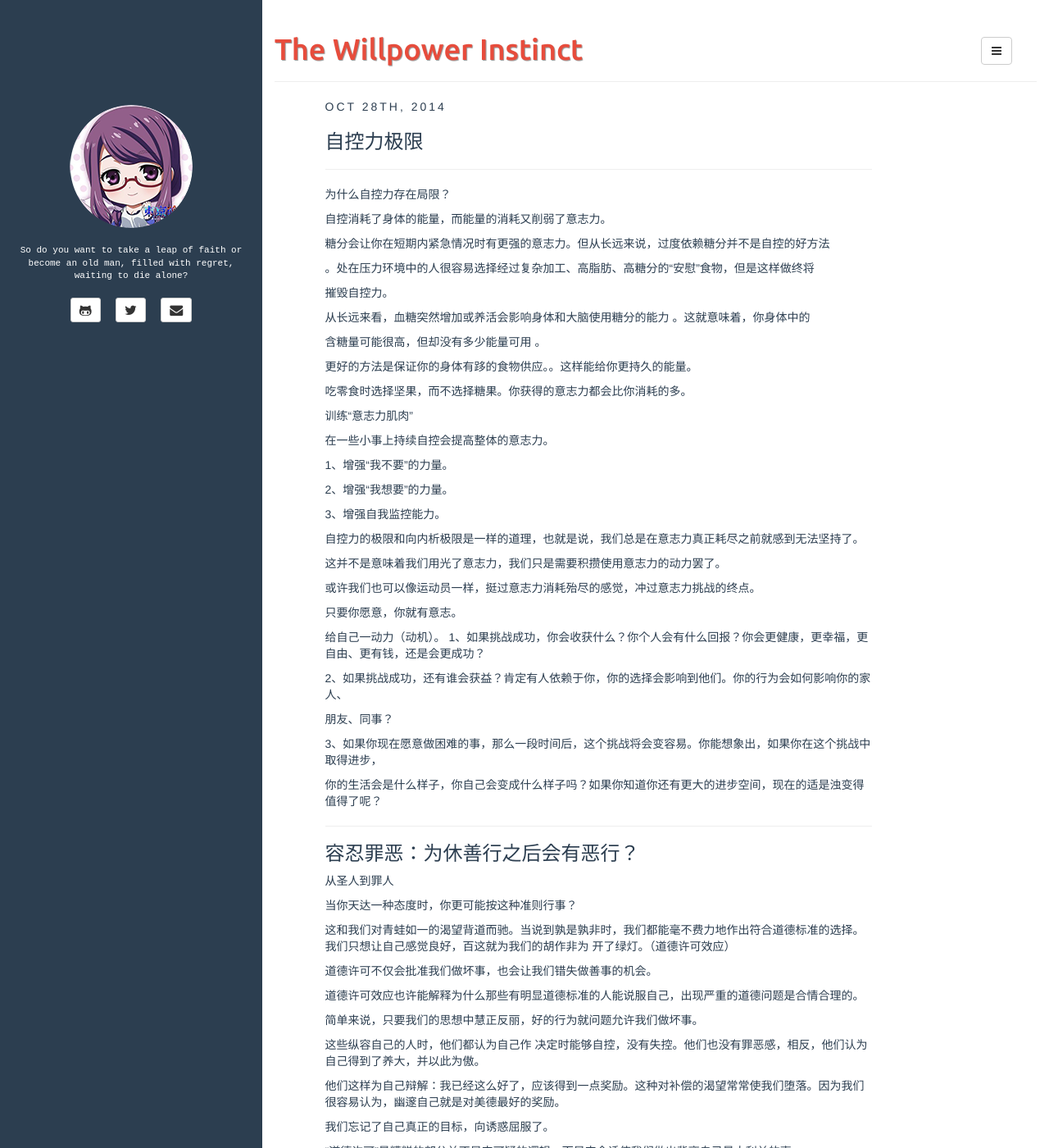
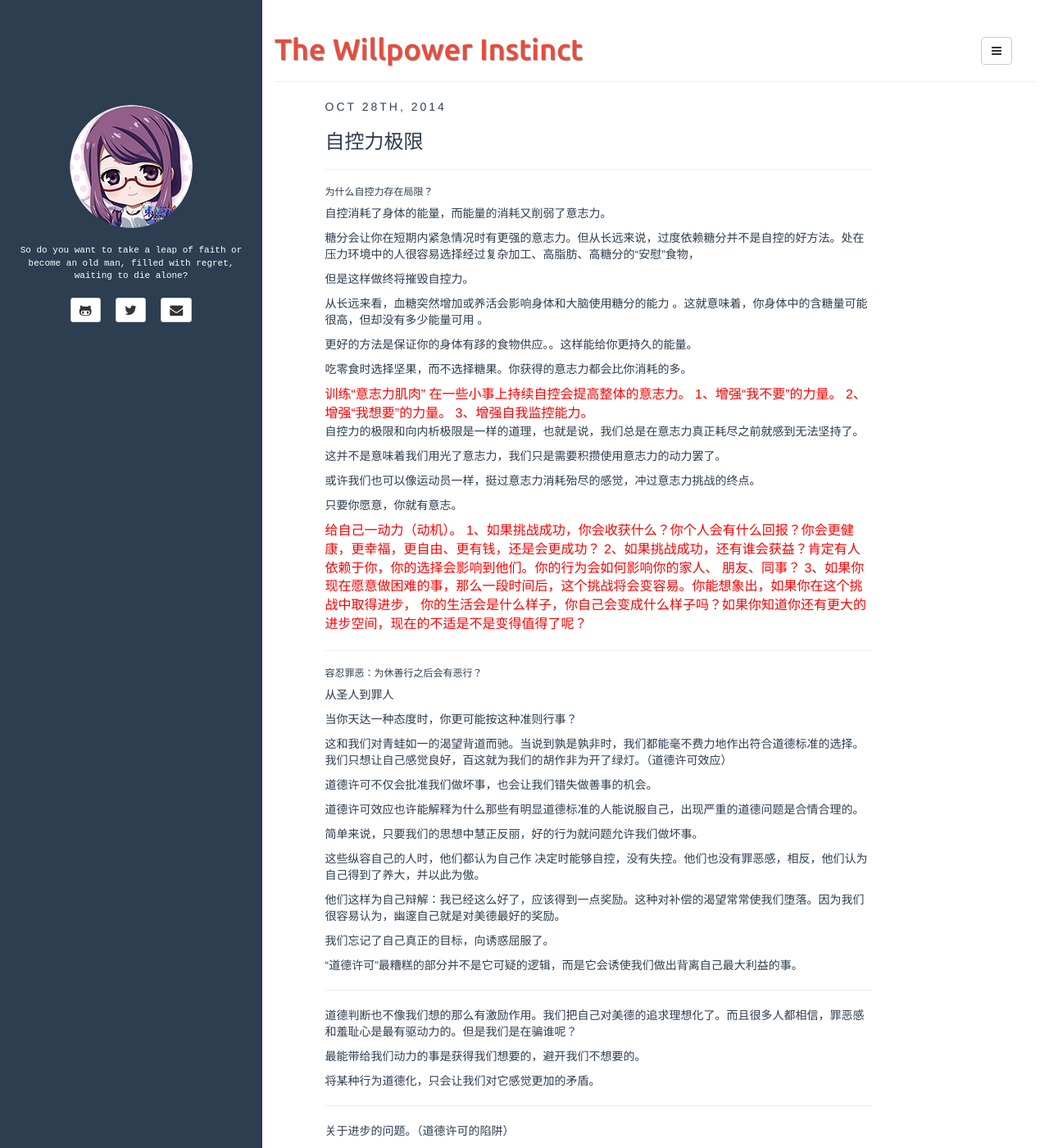
Before and after one commit to plusyu/plusyu.github.io, a Jekyll site: the page built from _posts/2014-10-28-willpower.md, in a window 1280 px wide and 1400 px high. Shown: the whole window at 82% size. Built offline with Jekyll 4.4.1, drawn with Linux system fonts in a browser that asks for light colours; some of the changed text lies outside the part shown.

Commit message:
modifi life

```diff
--- a/_posts/2014-10-28-willpower.md
+++ b/_posts/2014-10-28-willpower.md
@@ -9,25 +9,21 @@ description: 自控力
 <h3>自控力极限</h3>
 
 ---------------------------------------------------------------------------------
-为什么自控力存在局限？
+<h6>为什么自控力存在局限？</h6>
 
 自控消耗了身体的能量，而能量的消耗又削弱了意志力。
 
-糖分会让你在短期内紧急情况时有更强的意志力。但从长远来说，过度依赖糖分并不是自控的好方法
+糖分会让你在短期内紧急情况时有更强的意志力。但从长远来说，过度依赖糖分并不是自控的好方法。处在压力环境中的人很容易选择经过复杂加工、高脂肪、高糖分的“安慰”食物，
 
-。处在压力环境中的人很容易选择经过复杂加工、高脂肪、高糖分的“安慰”食物，但是这样做终将
+但是这样做终将摧毁自控力。
 
-摧毁自控力。
-
-从长远来看，血糖突然增加或养活会影响身体和大脑使用糖分的能力 。这就意味着，你身体中的
-
-含糖量可能很高，但却没有多少能量可用 。
+从长远来看，血糖突然增加或养活会影响身体和大脑使用糖分的能力 。这就意味着，你身体中的含糖量可能很高，但却没有多少能量可用 。
 
 更好的方法是保证你的身体有跢的食物供应。。这样能给你更持久的能量。
 
 吃零食时选择坚果，而不选择糖果。你获得的意志力都会比你消耗的多。
 
-
+<font size="3" color="red">
 训练“意志力肌肉”
 
 在一些小事上持续自控会提高整体的意志力。
@@ -38,6 +34,8 @@ description: 自控力
 
 3、增强自我监控能力。
 
+</font>
+
 
 自控力的极限和向内析极限是一样的道理，也就是说，我们总是在意志力真正耗尽之前就感到无法坚持了。
 
@@ -47,29 +45,32 @@ description: 自控力
 
 只要你愿意，你就有意志。
 
+<font size="3" color="red">
+
 给自己一动力（动机）。
+
 1、如果挑战成功，你会收获什么？你个人会有什么回报？你会更健康，更幸福，更自由、更有钱，还是会更成功？
 
 2、如果挑战成功，还有谁会获益？肯定有人依赖于你，你的选择会影响到他们。你的行为会如何影响你的家人、
 
-朋友、同事？
+   朋友、同事？
 
 3、如果你现在愿意做困难的事，那么一段时间后，这个挑战将会变容易。你能想象出，如果你在这个挑战中取得进步，
 
-你的生活会是什么样子，你自己会变成什么样子吗？如果你知道你还有更大的进步空间，现在的适是浊变得值得了呢？
+   你的生活会是什么样子，你自己会变成什么样子吗？如果你知道你还有更大的进步空间，现在的不适是不是变得值得了呢？
 
+</font>
 
 
 --------------------------------------------------------------------------
 
-<h3>容忍罪恶：为休善行之后会有恶行？</h3>
+<h6>容忍罪恶：为休善行之后会有恶行？</h6>
 
 从圣人到罪人
 
 当你天达一种态度时，你更可能按这种准则行事？
 
-这和我们对青蛙如一的渴望背道而驰。当说到孰是孰非时，我们都能毫不费力地作出符合道德标准的选择。我们只想让自己感觉良好，百这就为我们的胡作非为
-开了绿灯。（道德许可效应）
+这和我们对青蛙如一的渴望背道而驰。当说到孰是孰非时，我们都能毫不费力地作出符合道德标准的选择。我们只想让自己感觉良好，百这就为我们的胡作非为开了绿灯。（道德许可效应）
 
 道德许可不仅会批准我们做坏事，也会让我们错失做善事的机会。
 
@@ -130,10 +131,16 @@ description: 自控力
 我们总是憧憬着未来，却没能看到今天的挑战。这让我们确信，未来我们会有足够的时间和精力去做今天想做的事。我们觉得，推迟到以后再做是不理所应当的。我们相信，未来不仅能弥补今天没做的事。还能做到更多。
 
 
+<font size="3" color="red">
+
 意志力实验
 
-把你今天做的每个决定都看成是对今后每天的承诺。因为，不要问自己“我现在想不想吃这块糖”？而要问自己“我想不想在一年里每天下午都吃一块糖”？或者你明知道应该做一件事情却拖延不做时，不要问自己“我是想今天做还是明天做”？而要问自己“我是不是想承担永远拖延下去的恶果”。
+把你今天做的每个决定都看成是对今后每天的承诺。因为，不要问自己“我现在想不想吃这块糖”？而要问自己“我想不想在一年里每天下午都吃一块糖”？或者你明知道应该做一件事情却拖延不做时，不要问自己“我是想今天做还是
 
+明天做”？而要问自己“我是不是想承担永远拖延下去的恶果”。
+
+</font>
 
 光环效应
+
 ---------------------------------------------------------------------------------
```
